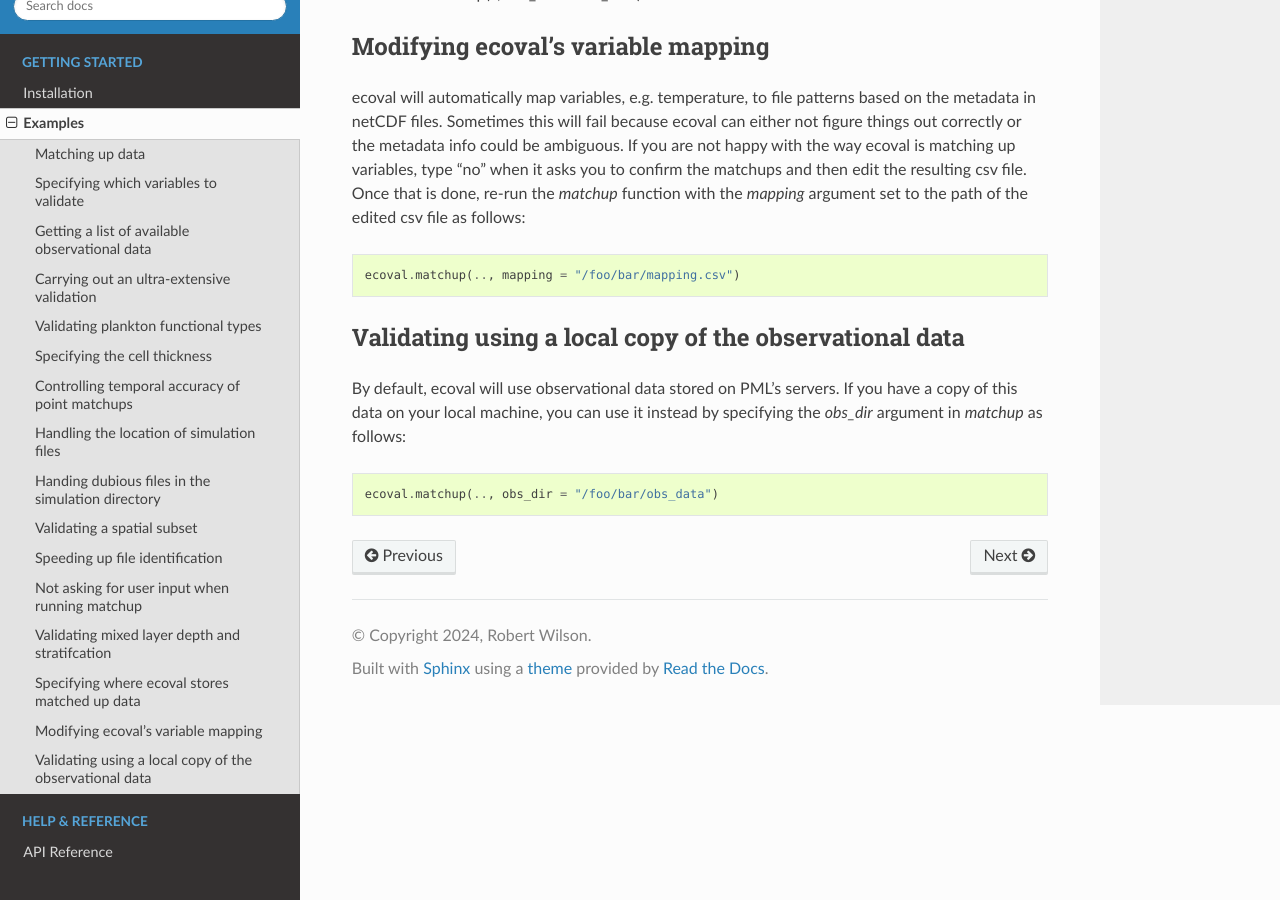
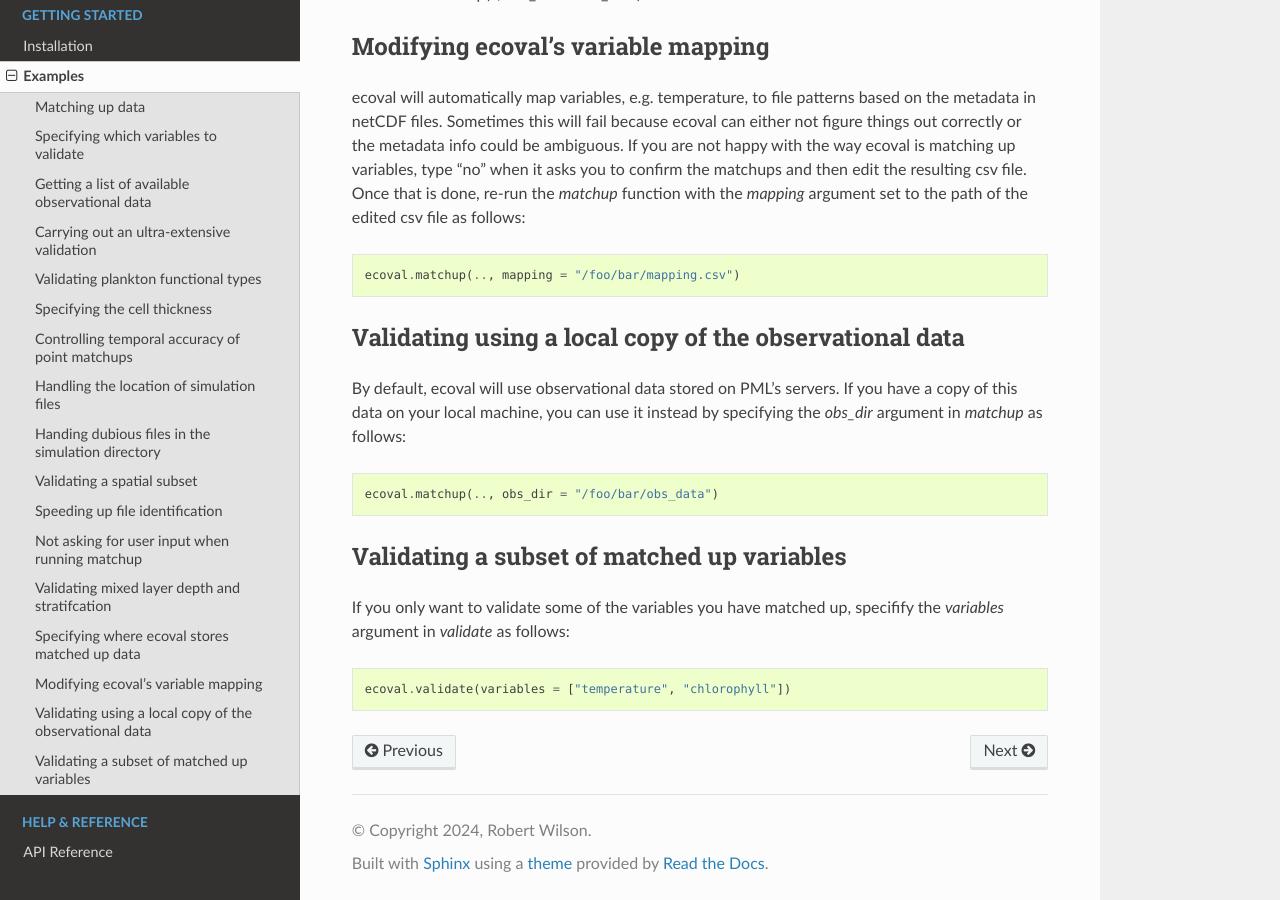
Before and after one commit to pmlmodelling/ecoval, a Sphinx documentation site: the page built from docs/source/examples.rst, in a window 1280 px wide and 900 px high, scrolled down 5407 px. Built offline with Sphinx 7.4.7 and the Read the Docs theme 3.1.0, drawn with Linux system fonts in a browser that asks for light colours.

Commit message:
not on validating subset

```diff
--- a/docs/source/examples.rst
+++ b/docs/source/examples.rst
@@ -251,3 +251,12 @@ By default, ecoval will use observational data stored on PML's servers. If you h
 .. code:: ipython3
 
    ecoval.matchup(.., obs_dir = "/foo/bar/obs_data")
+
+
+Validating a subset of matched up variables
+------------------------------------------------
+If you only want to validate some of the variables you have matched up, specifify the `variables` argument in `validate` as follows:
+
+.. code:: ipython3
+
+   ecoval.validate(variables = ["temperature", "chlorophyll"])
```
